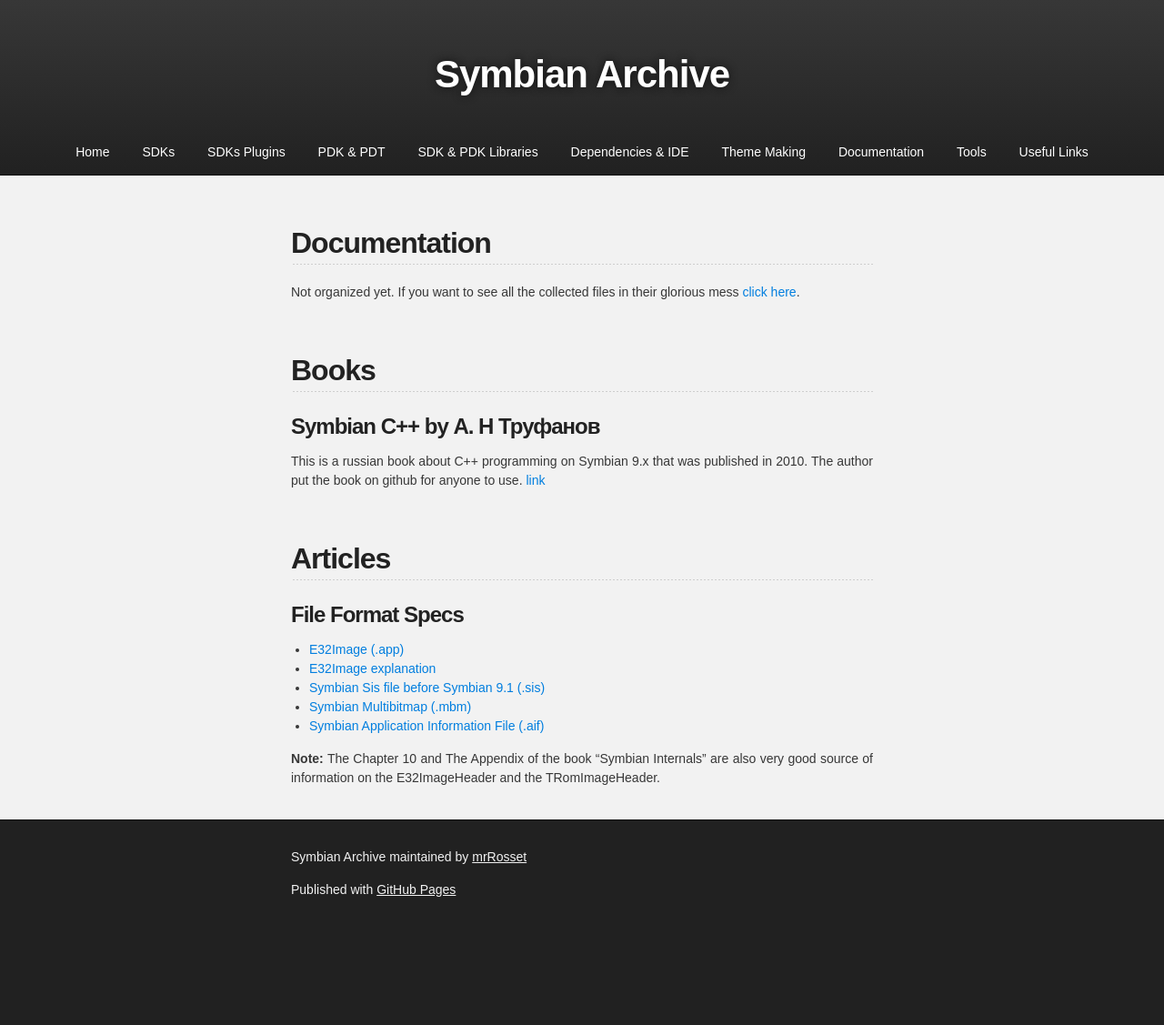
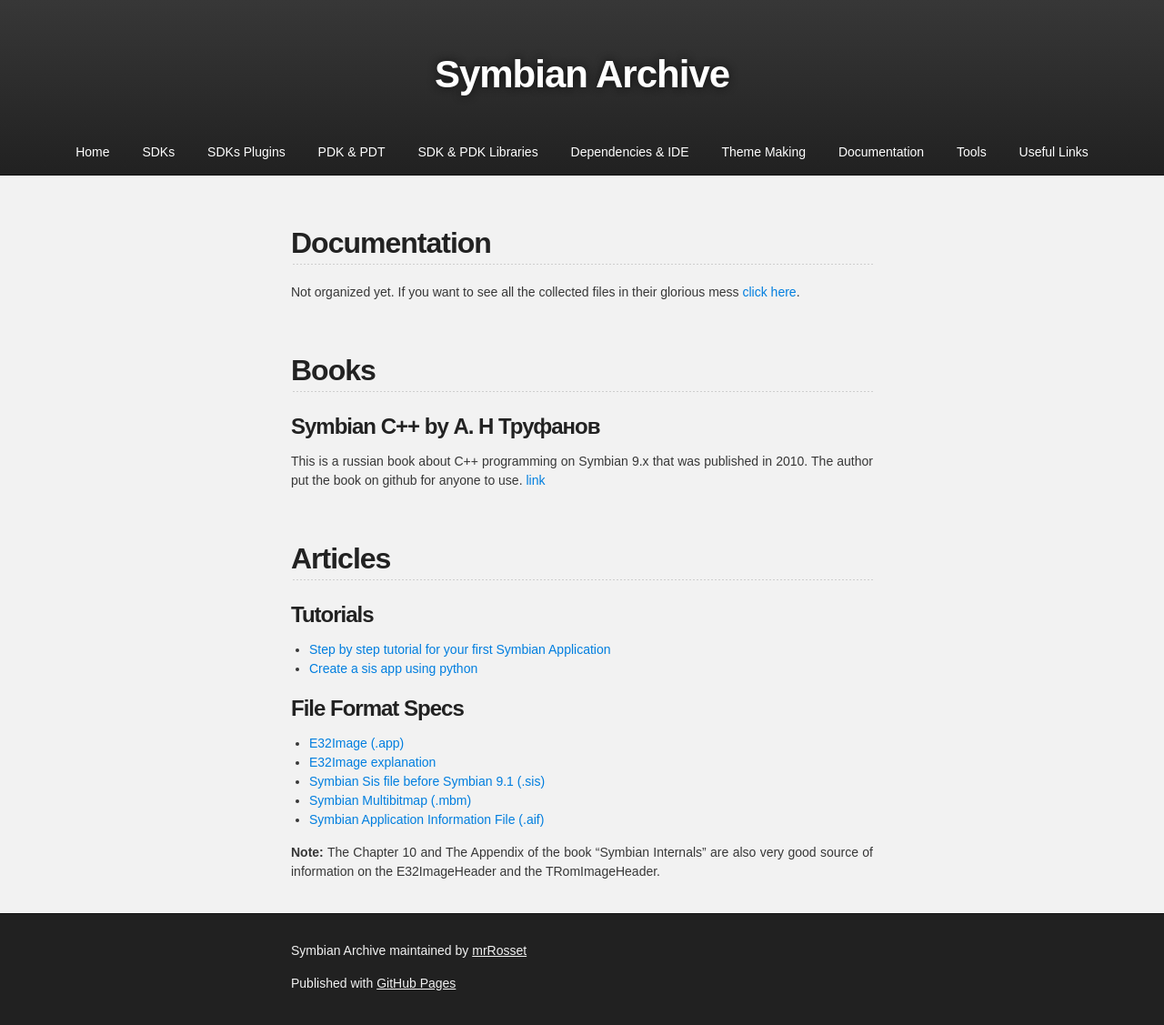
Before and after one commit to mrRosset/Symbian-Archive, a Jekyll site: the page built from Documentation.md, in a window 1280 px wide. Shown: the whole page at 91% size. Built offline with Jekyll 4.4.1, drawn with Linux system fonts in a browser that asks for light colours; our own code applies the rules of GitHub Pages for plain Markdown files; the repository's description, which GitHub fills in, is left out; before the commit the page ends 1024 px from its top, so only the background shows below that.

Commit message:
Add tutorials to Documentation

```diff
--- a/Documentation.md
+++ b/Documentation.md
@@ -14,6 +14,10 @@ This is a russian book about C++ programming on Symbian 9.x that was published i
 
 ## Articles
 
+### Tutorials
+* [Step by step tutorial for your first Symbian Application](https://github.com/sapandiwakar/Symbian-Application-Development-Tutorials)
+* [Create a sis app using python](http://www.mobilenin.com/pys60/info_standalone_application.htm)
+
 ### File Format Specs
 
 * [E32Image (.app)](https://web.archive.org/web/20091213034509/http://wiki.forum.nokia.com/index.php/E32Image)
```
